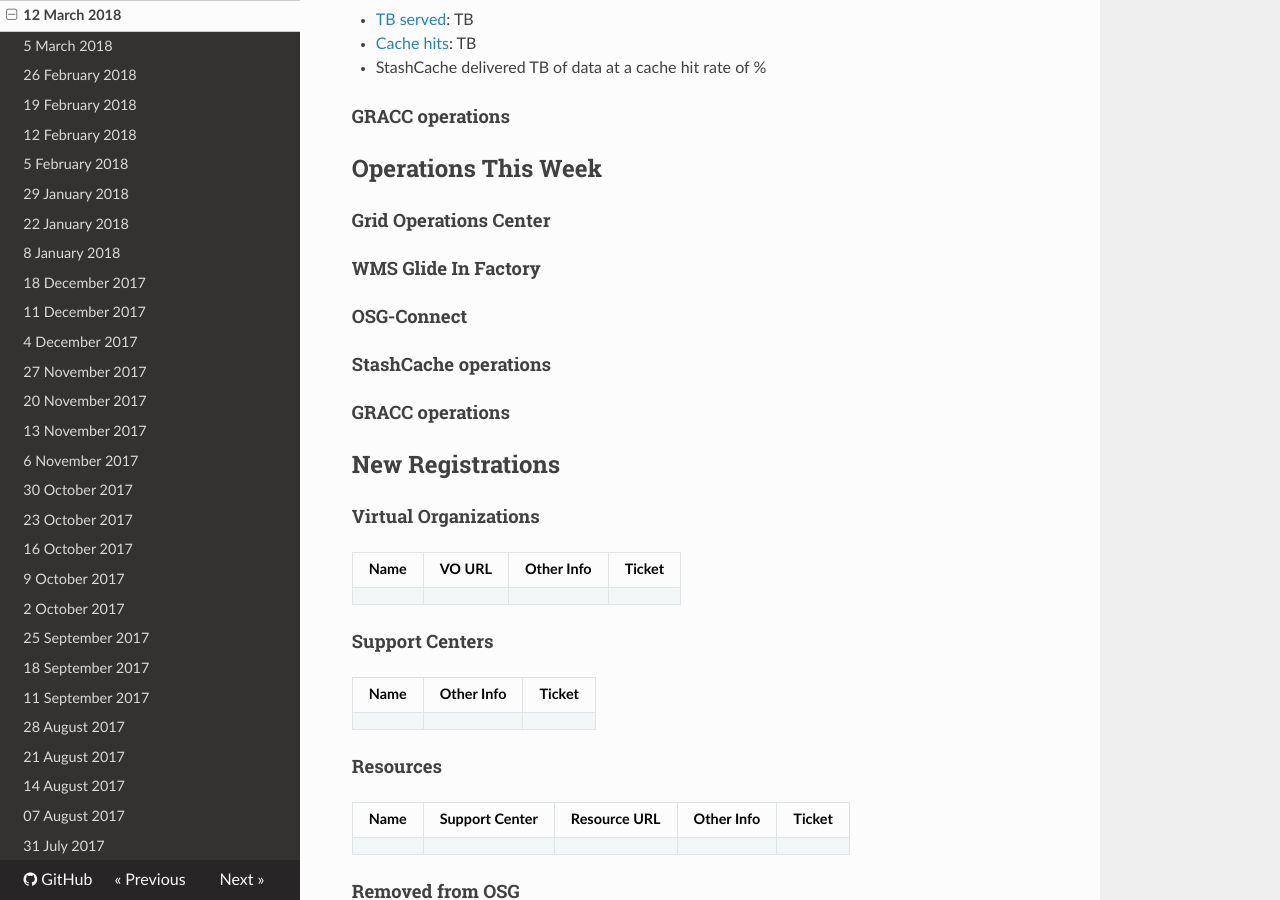
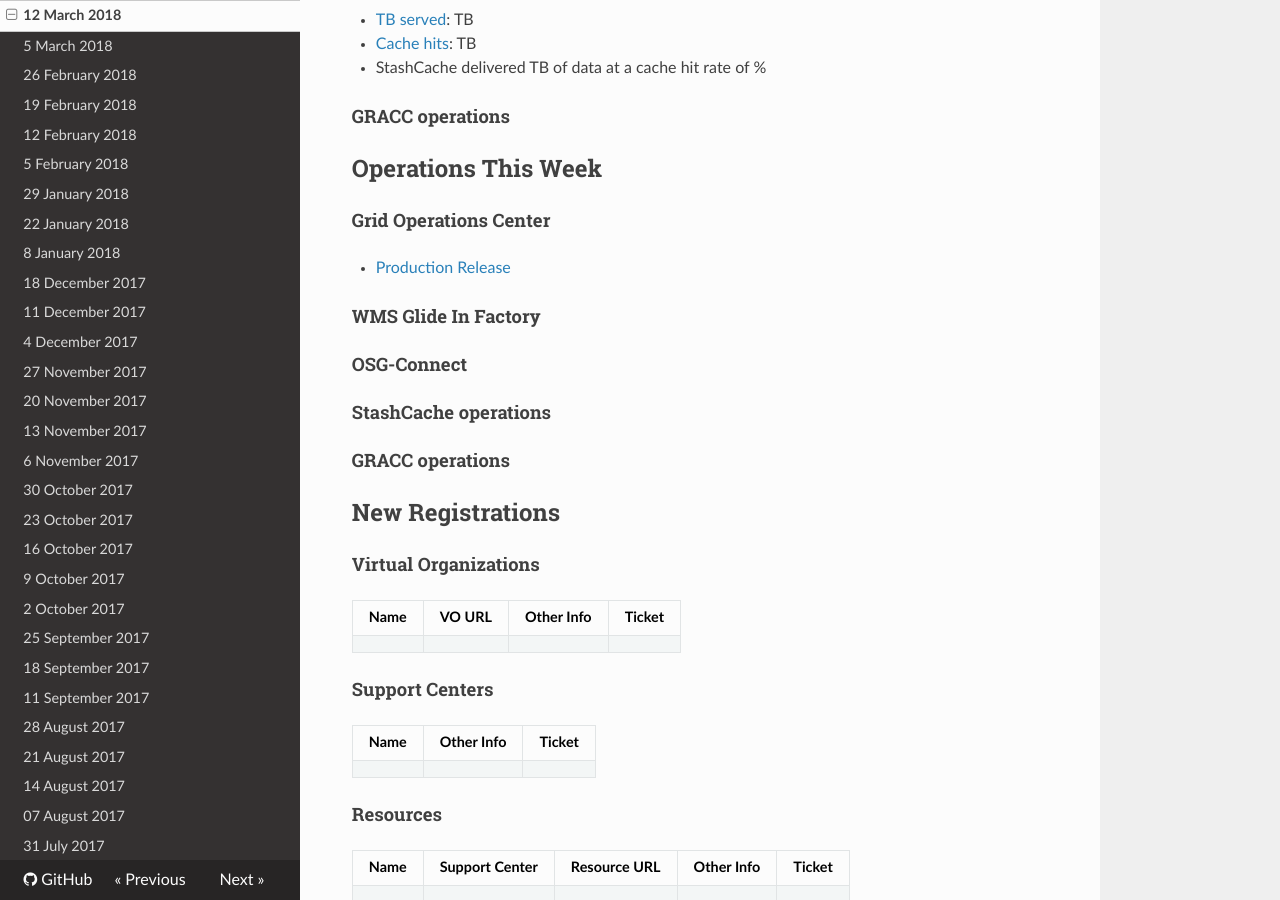
Before and after one commit to osg-htc/operations, an MkDocs documentation site: the page built from docs/WeeklyMinutes/12Mar2018.md, in a window 1280 px wide and 900 px high, scrolled down 979 px. Built offline with MkDocs 1.6.1, drawn with Linux system fonts in a browser that asks for light colours; nearby versions of some CDN libraries; old or Windows-style settings are respelled for this version of MkDocs.

Commit message:
Update 12Mar2018.md

```diff
--- a/docs/WeeklyMinutes/12Mar2018.md
+++ b/docs/WeeklyMinutes/12Mar2018.md
@@ -36,6 +36,7 @@
 ## Operations This Week
 
 #### Grid Operations Center
+   * [Production Release](http://osggoc.blogspot.com/2018/03/operations-service-update-tuesday-march.html)
 
 #### WMS Glide In Factory
 
```
